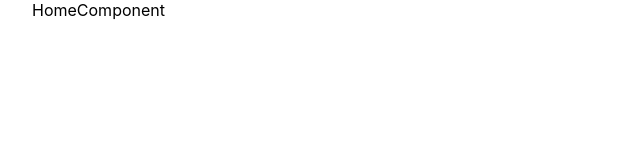
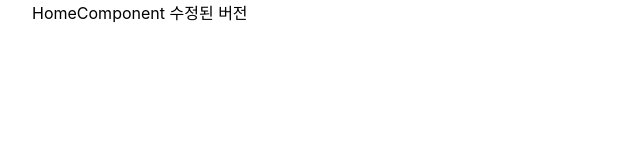
Before and after one commit to emoone/moone-page, a Next.js app: page / in a window 1280 px wide. Shown: the top 160 px of the page, without its empty margins (0-640 px from the left). Built offline with nearby package versions, Linux system fonts and the light colour scheme.

Commit message:
Update 수정된 버전

```diff
--- a/src/component/home/Home.tsx
+++ b/src/component/home/Home.tsx
@@ -1,4 +1,4 @@
 const Home = () => {
-  return <div>HomeComponent</div>;
+  return <div>HomeComponent 수정된 버전</div>;
 };
 export default Home;
```
